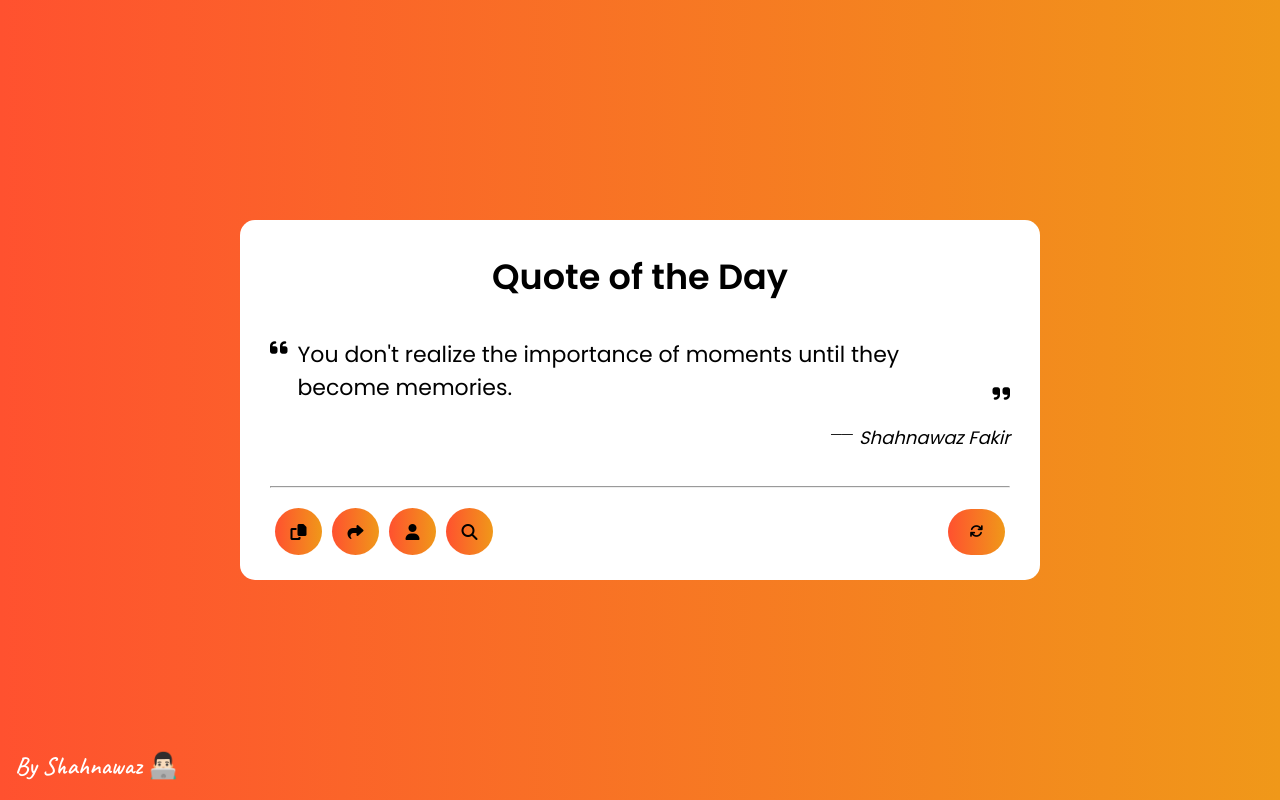
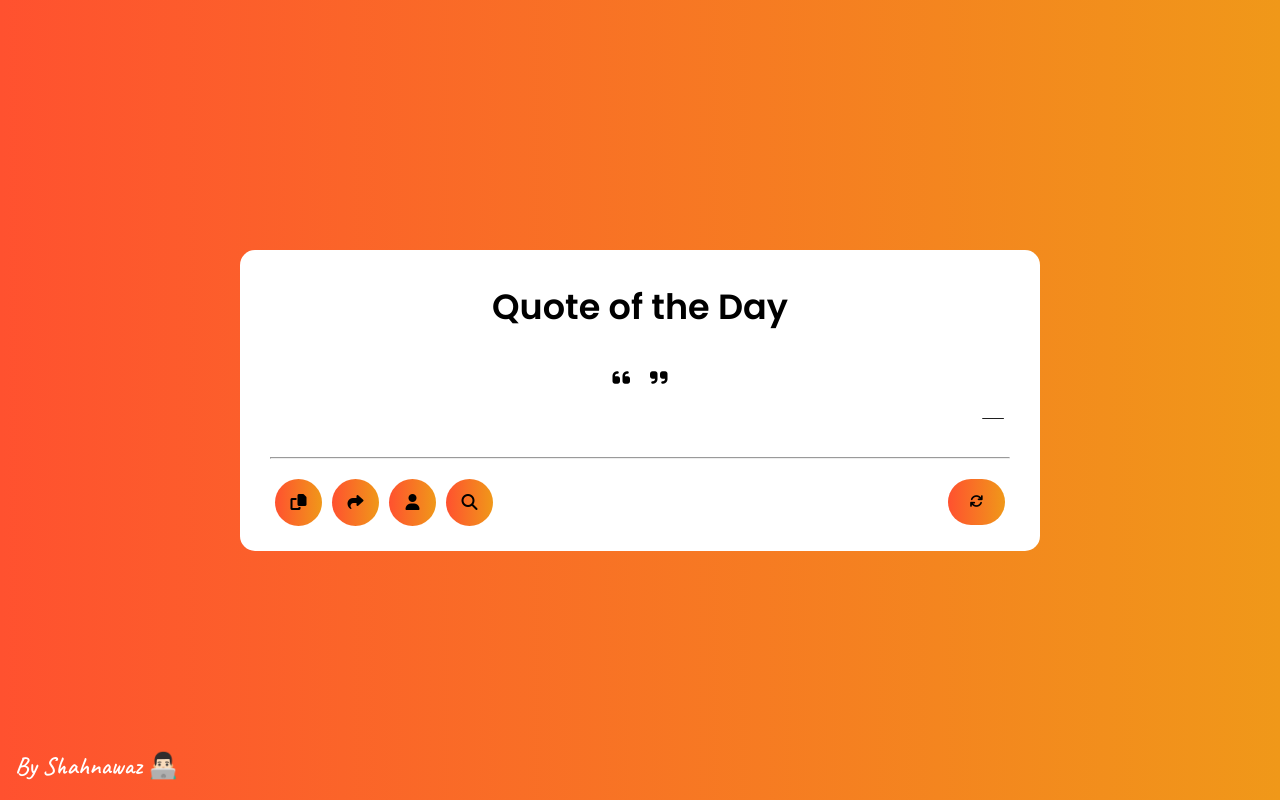
Before and after one commit to shahnawazfakir/quote, a plain HTML site: page index.html in a window 1280 px wide. Drawn offline with Linux system fonts and the light colour scheme; no server answers.

Commit message:
minor updates

```diff
--- a/index.html
+++ b/index.html
@@ -17,12 +17,12 @@
         <div class="content">
             <div class="quote-area">
                 <i class="fa fa-quote-left"></i>
-                <p class="Quote"> You don't realize the importance of moments until they become memories.</p>
+                <p class="Quote"></p>
                 <i class="fa fa-quote-right"></i>
             </div>
             <div class="author">
                 <span>__</span>
-                <span class="name">Shahnawaz Fakir</span>
+                <span class="name"></span>
             </div>
         </div>
         <hr>
--- a/script.js
+++ b/script.js
@@ -62,11 +62,35 @@ function randomQuote() {
         .then((result) => {
             quoteText.innerText = result.content;
             authorName.innerText = result.author;
+            localStorage.setItem("Quote", quoteText.innerText);
+            localStorage.setItem("Author", authorName.innerText);
+            const currentTimestamp = Date.now();
+            localStorage.setItem("lastQuoteUpdate", currentTimestamp);
         })
         .catch((error) => {
             console.error("Failed to fetch quote: ", error);
         });
 }
+
+// Check if the quote needs to be updated
+function checkAndUpdateQuote() {
+    const lastQuoteUpdate = localStorage.getItem("lastQuoteUpdate");
+    if (!lastQuoteUpdate) {
+        // First time loading, set the quote immediately
+        randomQuote();
+    }
+    const currentTimestamp = Date.now();
+    const timeSinceLastUpdate = currentTimestamp - lastQuoteUpdate;
+    const twentyFourHours = 24 * 60 * 60 * 1000;
+    if (timeSinceLastUpdate >= twentyFourHours) {
+        randomQuote();
+        init();
+    }
+    // Use the stored quote if 24 hours have not passed
+    quoteText.innerText = localStorage.getItem("Quote");
+    authorName.innerText = localStorage.getItem("Author");
+}
+
 
 // Share the current quote using the Web Share API
 function webShare(text, url) {
@@ -181,5 +205,8 @@ window.addEventListener("resize", hideSearchButtonOnMobile);
 // Call the init function after the page finishes loading
 window.addEventListener("load", init);
 
+// Call the checkAndUpdateQuote function once when the page loads
+window.addEventListener("load", checkAndUpdateQuote);
+
 // Refresh the quote every 24 hours
-setInterval(randomQuote, 24 * 60 * 60 * 1000);
+setInterval(checkAndUpdateQuote, 24 * 60 * 60 * 1000);
--- a/style.css
+++ b/style.css
@@ -7,6 +7,15 @@
     padding: 0;
     box-sizing: border-box;
     font-family: 'Poppins', sans-serif;
+}
+
+html,body
+{
+    width: 100%;
+    height: 100%;
+    margin: 0px;
+    padding: 0px;
+    overflow-x: hidden;
 }
 
 /* Body Styles */
```
